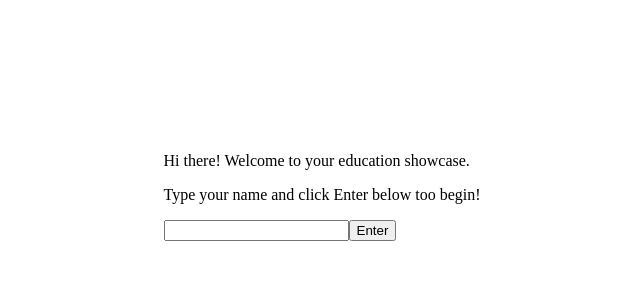
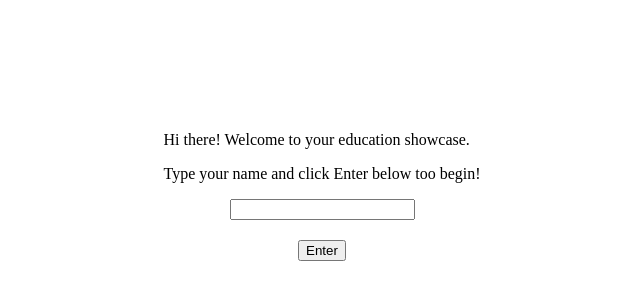
Before and after one commit to tadakongithub/showcase_challenge, a React (Create React App) app: page / in a window 1280 px wide. Shown: the part 220-520 px from the top of the page, without its empty margins (326-966 px from the left). Built offline with nearby package versions, Linux system fonts and the light colour scheme; no server answers.

Commit message:
input field and submit button of name form were made into a molecule.

```diff
--- a/src/components/atoms/NameField.js
+++ b/src/components/atoms/NameField.js
@@ -1,7 +1,13 @@
 import React from 'react'
+import styled from 'styled-components'
+
+const Input = styled.input`
+    display: block;
+    margin-bottom: 20px;
+`
 
 const NameField = (props) => {
-    return <input type="text" onChange={props.changeUserName} value={props.userName} />
+    return <Input type="text" onChange={props.changeUserName} value={props.userName} />
 }
 
 export default NameField
--- /dev/null
+++ b/src/components/molecules/NameFormBottom.js
@@ -0,0 +1,21 @@
+import React from 'react'
+import NameField from '../atoms/NameField'
+import NameEnter from '../atoms/NameEnter'
+import styled from 'styled-components'
+
+const Container = styled.div`
+    display: flex;
+    flex-direction: column;
+    align-items: center;
+`
+
+const NameFormBottom = (props) => {
+    return (
+        <Container>
+            <NameField changeUserName={props.changeUserName} />
+            <NameEnter />
+        </Container>
+    )
+}
+
+export default NameFormBottom
--- a/src/components/organisms/NameForm.js
+++ b/src/components/organisms/NameForm.js
@@ -1,9 +1,8 @@
 import React, { useState } from 'react'
 import NameFormHeader1 from '../atoms/NameFormHeader1'
 import NameFormHeader2 from '../atoms/NameFormHeader2'
-import NameField from '../atoms/NameField'
-import NameEnter from '../atoms/NameEnter'
 import FormBox from '../atoms/FormBox'
+import NameFormBottom from '../molecules/NameFormBottom'
 
 const NameForm = (props) => {
     const [userName, setUserName] = useState('')
@@ -21,8 +20,7 @@ const NameForm = (props) => {
         <FormBox submitName={submitName}>
             <NameFormHeader1 />
             <NameFormHeader2 />
-            <NameField changeUserName={changeUserName} userName={userName}/>
-            <NameEnter />
+            <NameFormBottom changeUserName={changeUserName}/>
         </FormBox>
     )
 }
```
